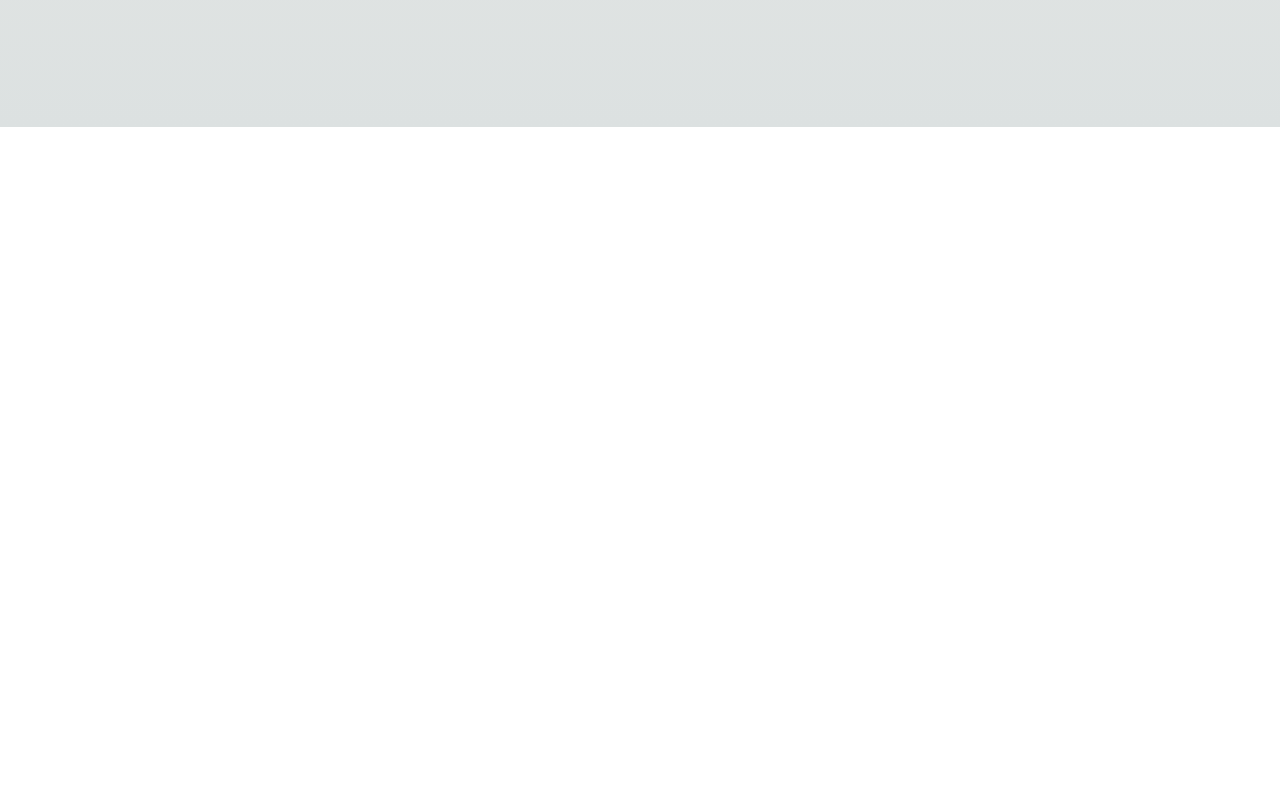
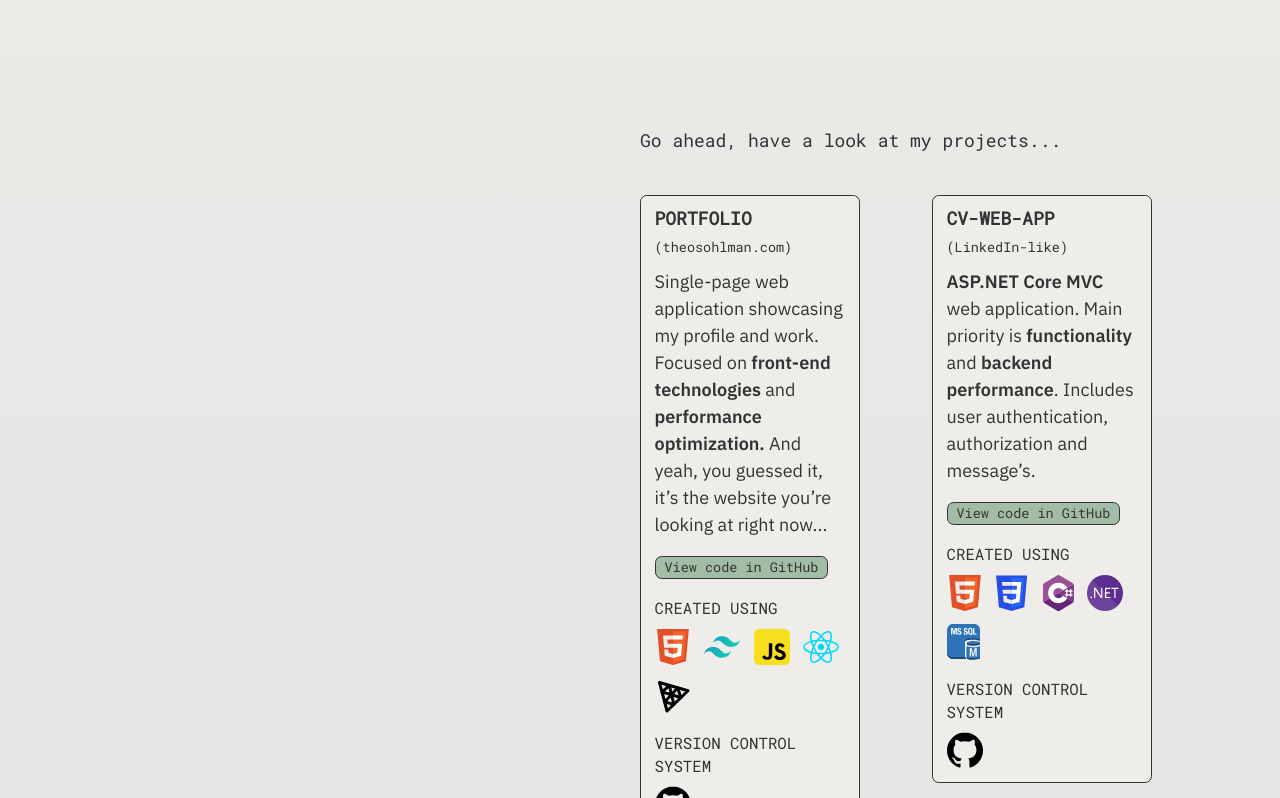
Before and after one commit to TheoSoh/portfolio-theo, a React (Vite) app: page / in a window 1280 px wide. Shown: the part 782-1580 px from the top of the page. Before the commit the page ends 909 px from the top, so only its background shows below. Built offline with nearby package versions, Linux system fonts and the light colour scheme.

Commit message:
added projects section to app.jsx

```diff
--- a/src/App.jsx
+++ b/src/App.jsx
@@ -1,6 +1,7 @@
 import NavMenu from './components/NavMenu.jsx'
 import Hero from './sections/Hero.jsx'
-import About from './sections/About.jsx';
+import About from './sections/About.jsx'
+import Projects from './sections/Projects.jsx'
 
 function App() {
 
@@ -14,6 +15,7 @@ function App() {
           </div>
           <div className='flex flex-col w-full relative gap-16 md:gap-20 lg:gap-28'>
             <About />
+            <Projects />
           </div>
         </div>
       </div>
```
